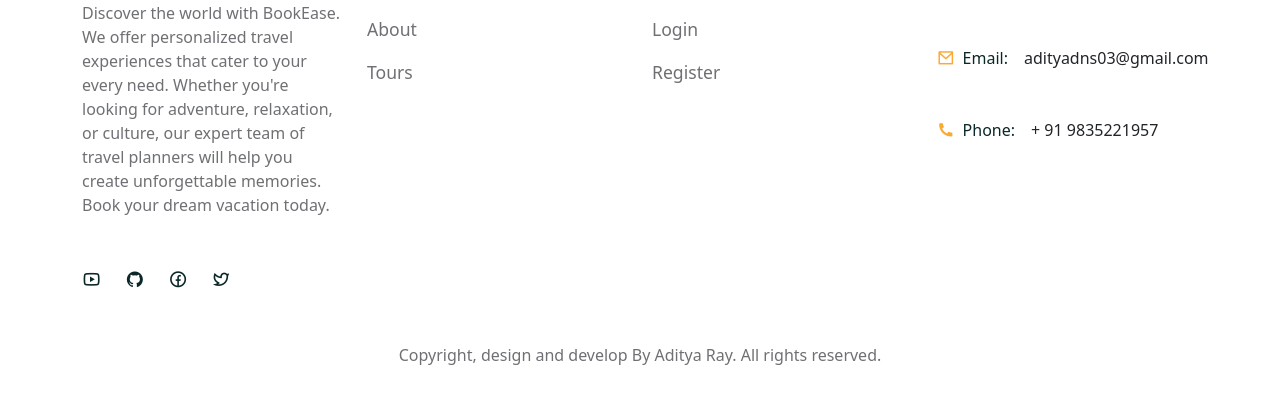
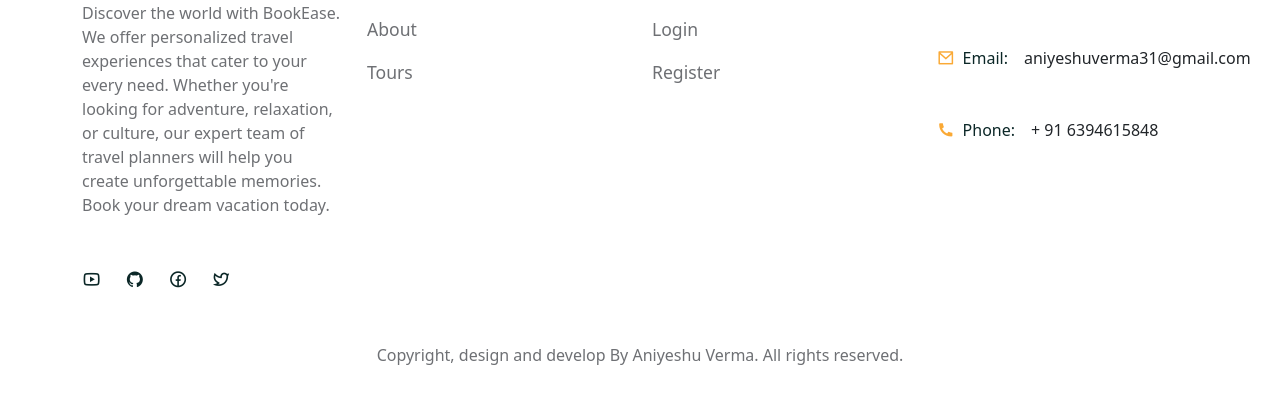
Before and after one commit to Aniyeshu-31/TravelBookingApplication, a React (Create React App) app in the folder frontend/: page /register in a window 1280 px wide. Shown: the part 920-1323 px from the top of the page. Built offline with nearby package versions, Linux system fonts and the light colour scheme; a web font is replaced by a local one.

Commit message:
Update Footer.jsx

```diff
--- a/frontend/src/components/Footer/Footer.jsx
+++ b/frontend/src/components/Footer/Footer.jsx
@@ -117,7 +117,7 @@ const Footer = () => {
                   Email:
                 </h6>
 
-                <p className="mb-0"> adityadns03@gmail.com</p>
+                <p className="mb-0"> aniyeshuverma31@gmail.com</p>
               </ListGroupItem>
               <ListGroupItem className="ps-0 border-0 d-flex align-items-center gap-3">
                 <h6 className="mb-0 d-flex align-items-center gap-2" id="h62">
@@ -127,14 +127,14 @@ const Footer = () => {
                   Phone:
                 </h6>
 
-                <p className="mb-0"> + 91 9835221957</p>
+                <p className="mb-0"> + 91 6394615848</p>
               </ListGroupItem>
             </ListGroup>
           </Col>
 
           <Col lg="12" className="text-center pt-5">
             <p className="copyright">
-              Copyright{year}, design and develop By Aditya Ray. All rights
+              Copyright{year}, design and develop By Aniyeshu Verma. All rights
               reserved.
             </p>
           </Col>
```
